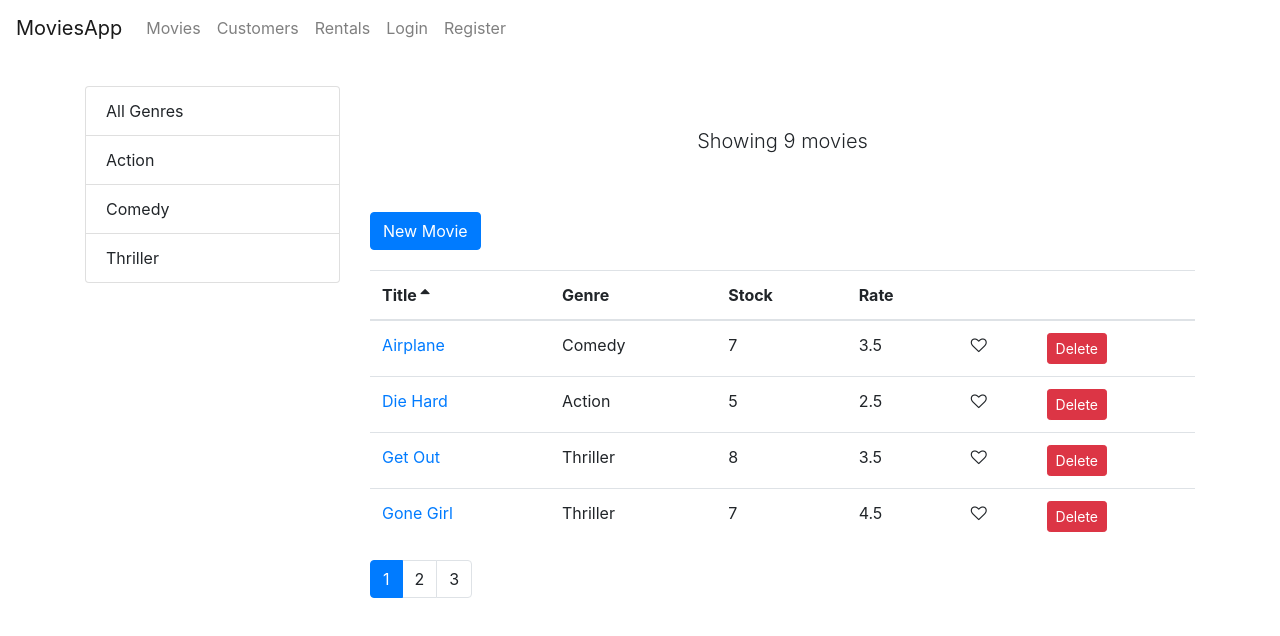
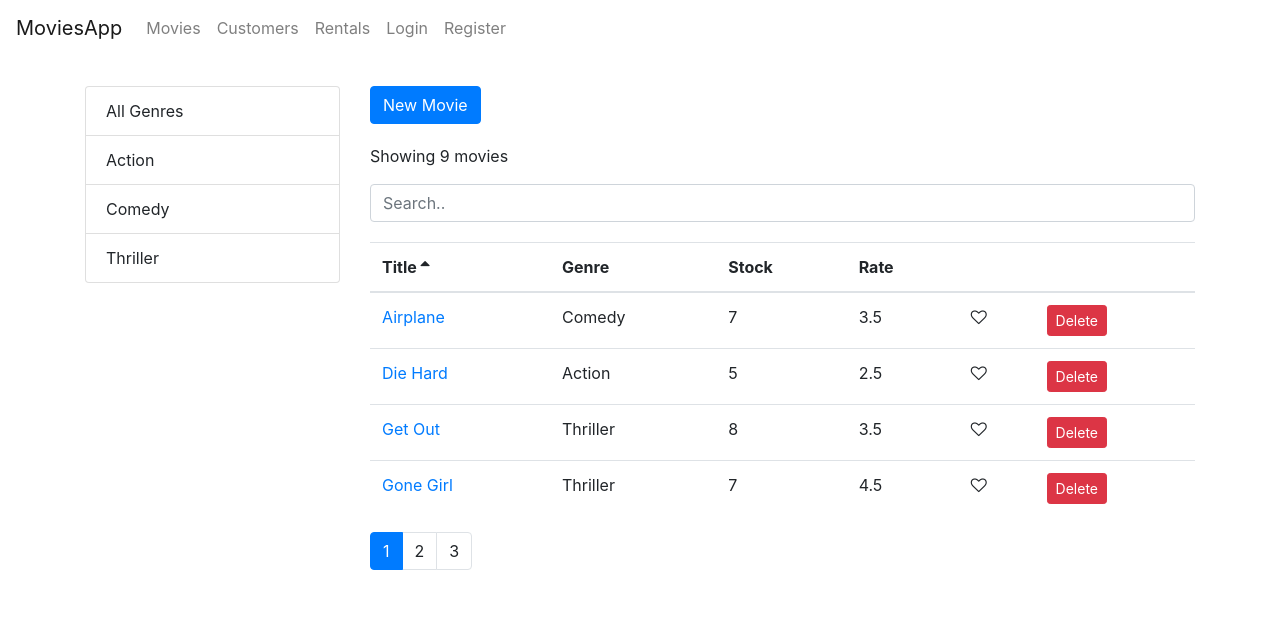
Before and after one commit to RachitMalik12/moviesApp-, a React (Create React App) app: page / in a window 1280 px wide. Shown: the top 636 px of the page. Built offline with nearby package versions, Linux system fonts and the light colour scheme.

Commit message:
Add a search feature

```diff
--- a/src/Movies.js
+++ b/src/Movies.js
@@ -7,9 +7,8 @@ import ListGroup from './common/ListGroup';
 import {getGenres} from './services/fakeGenreService';
 import MoviesTable from './components/moviesTable';
 import _ from 'lodash';
-import { isPipelinePrimaryTopicReference } from '@babel/types';
-import { smart } from '@babel/template';
 import { Link } from 'react-router-dom';
+import Search from './components/search';
 
 
 class Movies extends Component {
@@ -20,6 +19,7 @@ class Movies extends Component {
         pageSize: 4,
         genres: [],
         currentgenre: null,
+        searchQuery: "",
         sortColumn: {
             path:'title',
             order:'asc'
@@ -73,6 +73,10 @@ class Movies extends Component {
 
          this.setState({sortColumn});
      };
+
+     handleSearch = value =>{
+         this.setState({currentgenre: null, currentPage: 1, searchQuery: value});
+     }
     getPageddata = () => {
 
 
@@ -81,8 +85,19 @@ class Movies extends Component {
             currentPage,
             currentgenre,
             movies: allMovies,
-            sortColumn } = this.state;
-        const filtered = currentgenre && currentgenre._id ? allMovies.filter((movie) => movie.genre._id === currentgenre._id) : allMovies ;
+            sortColumn,
+            searchQuery } = this.state;
+        let filtered = allMovies;
+        if (searchQuery){
+            filtered = allMovies.filter(m => m.title.toLowerCase().startsWith(searchQuery.toLowerCase()));
+        }
+        else if (currentgenre && currentgenre._id){
+            filtered  = allMovies.filter(m=> m.genre._id === currentgenre._id);
+
+        }
+
+
+
         const sorted = _.orderBy(filtered, [sortColumn.path], [sortColumn.order]);
 
 
@@ -99,6 +114,7 @@ class Movies extends Component {
             currentPage,
             genres,
             currentgenre,
+            searchQuery,
             sortColumn } = this.state;
         if (this.state.count === 0) {
             return <p align = "center" className = "lead" style = {this.style}> There are no movies </p>
@@ -121,14 +137,14 @@ class Movies extends Component {
            </div>
 
             <div className = "col">
-            <p align = "center" className = "lead" style = {this.style}> Showing {totalCount} movies </p>
-
             <Link to = "/movies/new"
                  className = "btn btn-primary"
-                 style = {{marginBottom: 20}}
-                 >
+                 style = {{marginBottom: 20}}>
                   New Movie
                  </Link>
+            <p align = "left"> Showing {totalCount} movies </p>
+             <Search value ={searchQuery} onChange = {this.handleSearch} />
+
             <MoviesTable movies = {data}
                          onDelete = {this.handleDelete}
                          sortColumn = {sortColumn}
--- /dev/null
+++ b/src/components/search.jsx
@@ -0,0 +1,18 @@
+import React from 'react';
+
+const Search = ({value,onChange}) => {
+    return (
+        <input  style = {{marginBottom:20}}
+        className = "form-control"
+        type ="text"
+        name ="query"
+        value = {value}
+        placeholder="Search.."
+        onChange = {e => onChange(e.currentTarget.value)}>
+
+      </input>
+
+     );
+}
+
+export default Search;
```
